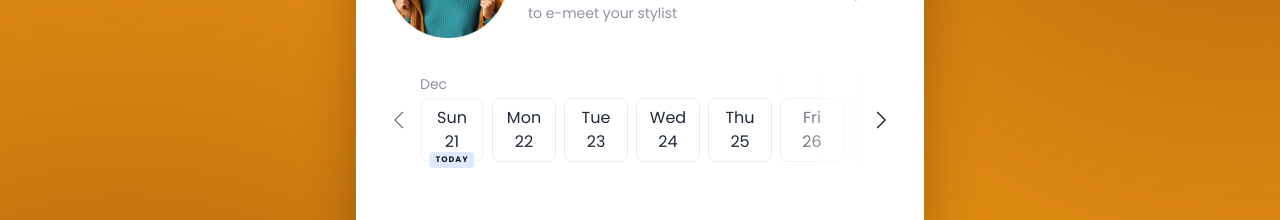
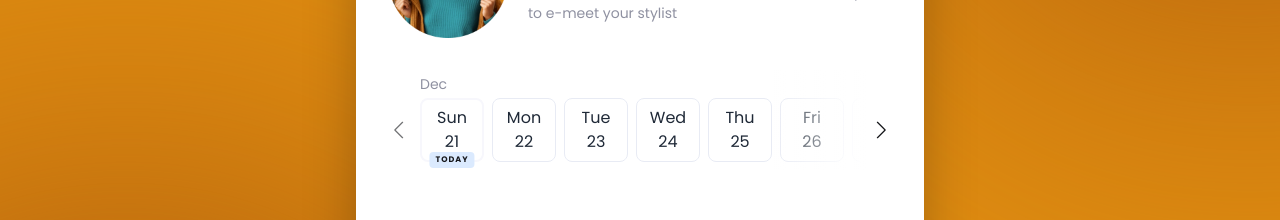
Before and after one commit to SerhiiKirik/title-6037, a Next.js app: page /en in a window 1280 px wide. Shown: the part 239-459 px from the top of the page. Built offline with nearby package versions, Linux system fonts and the light colour scheme; no server answers; a web font is replaced by a local one.

Commit message:
refactor: adjust layout and styles for date slider and slider components

```diff
--- a/src/features/select-date-time/ui/date-slider.module.scss
+++ b/src/features/select-date-time/ui/date-slider.module.scss
@@ -2,19 +2,17 @@
 
 .monthGroup {
   position: relative;
-
-  padding-top: 20px;
   display: flex;
   flex-direction: column;
   flex-shrink: 0;
   gap: $spacing-sm;
+  padding-top: 20px;
 }
 
 .monthLabel {
   position: absolute;
+  top: -4px;
   left: 0;
-  top: -4px;
-
   font-size: 14px;
   color: $color-text-secondary;
 }
--- a/src/features/select-date-time/ui/date-slider.tsx
+++ b/src/features/select-date-time/ui/date-slider.tsx
@@ -26,6 +26,7 @@ export const DateSlider: FC<Props> = ({ dates, onDateSelect }) => {
   );
 
   return (
+    <div style={{ '--slider-offset': '20px' } as React.CSSProperties}>
       <Slider scrollAmount={280}>
         {Object.entries(datesByMonth).map(([month, monthDates]) => (
           <div key={month} className={styles.monthGroup}>
@@ -44,7 +45,9 @@ export const DateSlider: FC<Props> = ({ dates, onDateSelect }) => {
                   aria-pressed={dateInfo.isSelected}
                 >
                   <span className={styles.dayName}>{dateInfo.dayOfWeek}</span>
-                <span className={styles.dayNumber}>{dateInfo.dayOfMonth}</span>
+                  <span className={styles.dayNumber}>
+                    {dateInfo.dayOfMonth}
+                  </span>
                   {dateInfo.isToday && (
                     <span className={styles.todayBadge}>Today</span>
                   )}
@@ -54,5 +57,6 @@ export const DateSlider: FC<Props> = ({ dates, onDateSelect }) => {
           </div>
         ))}
       </Slider>
+    </div>
   );
 };
--- a/src/shared/ui/slider/ui/slider.module.scss
+++ b/src/shared/ui/slider/ui/slider.module.scss
@@ -1,9 +1,9 @@
 @import '@/shared/styles';
 
 .sliderWrapper {
-  @include flexCenter;
-
+  display: flex;
   position: relative;
+  align-items: center;
   gap: $spacing-sm;
   width: 100%;
 }
@@ -50,6 +50,7 @@
   flex-shrink: 0;
   width: 24px;
   height: 24px;
+  margin-top: var(--slider-offset, 0);
   cursor: pointer;
   color: $color-text;
 
```
Lines whose indentation alone changed are shown as unchanged.
